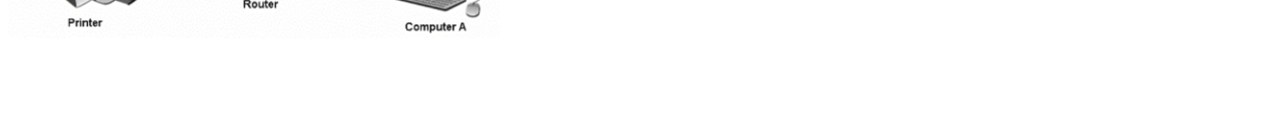
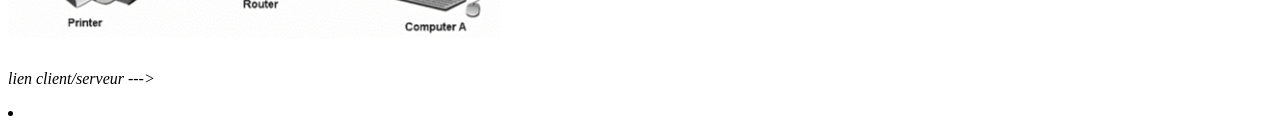
Before and after one commit to kathleenmdn/mon_classeur, a plain HTML site: page index.html in a window 1280 px wide. Shown: the part 2102-2237 px from the top of the page. Before the commit the page ends 2172 px from the top, so only its background shows below. Drawn offline with Linux system fonts and the light colour scheme.

Commit message:
refreeesh

```diff
--- a/index.html
+++ b/index.html
@@ -30,5 +30,7 @@
     <h4 style= color:blueviolet> Quelle est la fonction du routeur ?</h3>
     <p> Un routeur est un appareil permettant de créer un réseau Wi-Fi. Il doit être relié à un modem. Il envoie les informations venant d'Internet à nos appareils personnels (ordinateurs, téléphones, tablettes etc.). Ces appareils connectés à Internet chez nous constituent notre réseau local (LAN).</p>
     <p> <img src="IMG_0340.jpeg" width="500" </p>
+
+    <p> <em> lien client/serveur ---></em><li> <ul> <a href= "https://ambreguennec.github.io/mon-site-ambre/" </ul> <ul> <a href="https://louiselegllx.github.io/Mon-site-Louise/" </ul> </li> </p>
 </body>
 </html>
```
